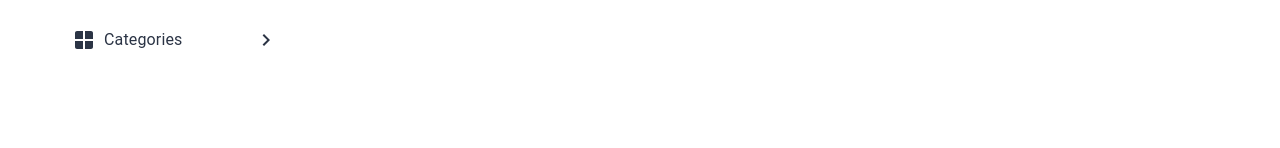
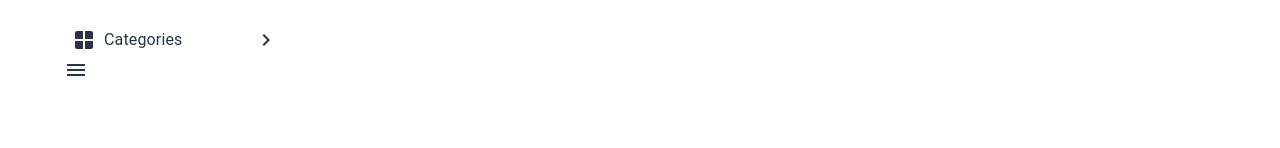
Before and after one commit to mohammadjalizi/E-commerce-projec, a React (Vite) app: page / in a window 1280 px wide. Shown: the part 138-286 px from the top of the page. Built offline with nearby package versions, Linux system fonts and the light colour scheme.

Commit message:
add menu icon our header3

```diff
--- a/src/components/header/Header3.jsx
+++ b/src/components/header/Header3.jsx
@@ -21,7 +21,7 @@ const Header3 = () => {
   return (
     <Container>
 
-<div>
+<Box>
         <Button
           id="basic-button"
           aria-controls={open ? 'basic-menu' : undefined}
@@ -62,7 +62,9 @@ color:theme.palette.text.primary
           <MenuItem onClick={handleClose}>My account</MenuItem>
           <MenuItem onClick={handleClose}>Logout</MenuItem>
         </Menu>
-    </div>
+
+</Box>
+<MenuIcon/>
     </Container>
   )
 }
```
Lines whose indentation alone changed are shown as unchanged.
